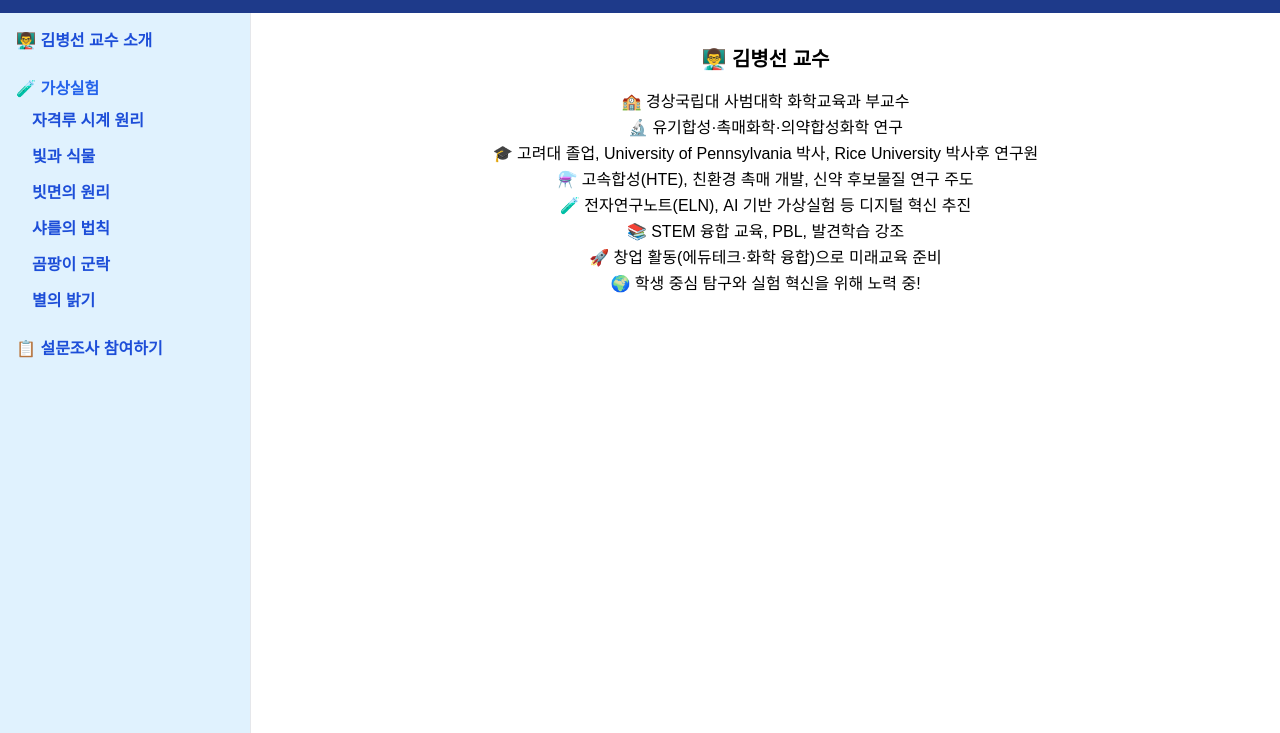
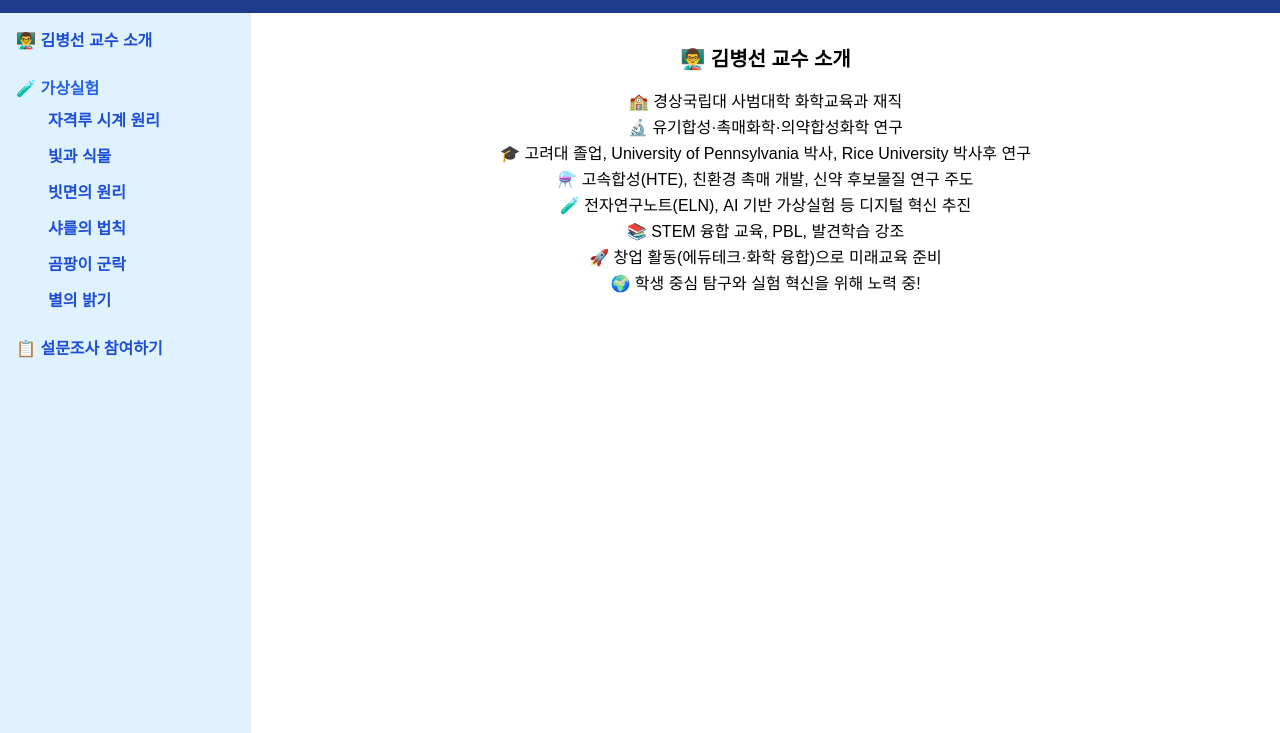
Before and after one commit to Jinu-kbs/25-1-, a plain HTML site: page index.html in a window 1280 px wide. Both pictures are taken after a click on the link "👨‍🏫 김병선 교수 소개". Shown: the part 91-824 px from the top of the page. Drawn offline with nearby package versions, Linux system fonts and the light colour scheme.

Commit message:
Update index.html

```diff
--- a/index.html
+++ b/index.html
@@ -129,13 +129,13 @@
   <div id="sidebar" class="sidebar">
     <a href="#" onclick="loadExperiment('소개')">👨‍🏫 김병선 교수 소개</a>
 
-    <div class="text-blue-600 font-bold mt-6 mb-2">🧪 가상실험</div> <!-- 강조된 가상실험 카테고리 -->
-    <a href="#" onclick="loadExperiment('자격루', 'https://kimwanhui.github.io/science/자격루')" class="pl-4">자격루 시계 원리</a>
-    <a href="#" onclick="loadExperiment('빛과식물', 'https://kimwanhui.github.io/science/빛과%20식물')" class="pl-4">빛과 식물</a>
-    <a href="#" onclick="loadExperiment('빗면의원리', 'https://kimwanhui.github.io/science/빗면2')" class="pl-4">빗면의 원리</a>
-    <a href="#" onclick="loadExperiment('샤를의법칙', 'https://kimwanhui.github.io/science/샤를')" class="pl-4">샤를의 법칙</a>
-    <a href="#" onclick="loadExperiment('곰팡이군락', 'https://kimwanhui.github.io/science/곰팡이군락')" class="pl-4">곰팡이 군락</a>
-    <a href="#" onclick="loadExperiment('별의밝기', 'https://kimwanhui.github.io/science/별의%20밝기')" class="pl-4">별의 밝기</a>
+    <div class="text-blue-600 font-bold mt-6 mb-2">🧪 가상실험</div>
+    <a href="#" onclick="loadExperiment('자격루', 'https://kimwanhui.github.io/science/자격루')" class="pl-8 text-blue-300">자격루 시계 원리</a>
+    <a href="#" onclick="loadExperiment('빛과식물', 'https://kimwanhui.github.io/science/빛과%20식물')" class="pl-8 text-blue-300">빛과 식물</a>
+    <a href="#" onclick="loadExperiment('빗면의원리', 'https://kimwanhui.github.io/science/빗면2')" class="pl-8 text-blue-300">빗면의 원리</a>
+    <a href="#" onclick="loadExperiment('샤를의법칙', 'https://kimwanhui.github.io/science/샤를')" class="pl-8 text-blue-300">샤를의 법칙</a>
+    <a href="#" onclick="loadExperiment('곰팡이군락', 'https://kimwanhui.github.io/science/곰팡이군락')" class="pl-8 text-blue-300">곰팡이 군락</a>
+    <a href="#" onclick="loadExperiment('별의밝기', 'https://kimwanhui.github.io/science/별의%20밝기')" class="pl-8 text-blue-300">별의 밝기</a>
 
     <a href="#" onclick="loadExperiment('설문조사', 'https://forms.gle/R8C8BrhXm47TjpYM6')" class="mt-6">📋 설문조사 참여하기</a>
   </div>
@@ -144,11 +144,11 @@
     <div class="viewer">
       <iframe id="experiment-frame" src="" title="Experiment Viewer"></iframe>
       <div id="profile-content" class="profile-content" style="display:none;">
-        <h2 class="text-xl font-bold mb-4">👨‍🏫 김병선 교수</h2>
+        <h2 class="text-xl font-bold mb-4">👨‍🏫 김병선 교수 소개</h2>
         <p class="text-base leading-relaxed">
-          🏫 경상국립대 사범대학 화학교육과 부교수<br>
+          🏫 경상국립대 사범대학 화학교육과 재직<br>
           🔬 유기합성·촉매화학·의약합성화학 연구<br>
-          🎓 고려대 졸업, University of Pennsylvania 박사, Rice University 박사후 연구원<br>
+          🎓 고려대 졸업, University of Pennsylvania 박사, Rice University 박사후 연구<br>
           ⚗️ 고속합성(HTE), 친환경 촉매 개발, 신약 후보물질 연구 주도<br>
           🧪 전자연구노트(ELN), AI 기반 가상실험 등 디지털 혁신 추진<br>
           📚 STEM 융합 교육, PBL, 발견학습 강조<br>
```
